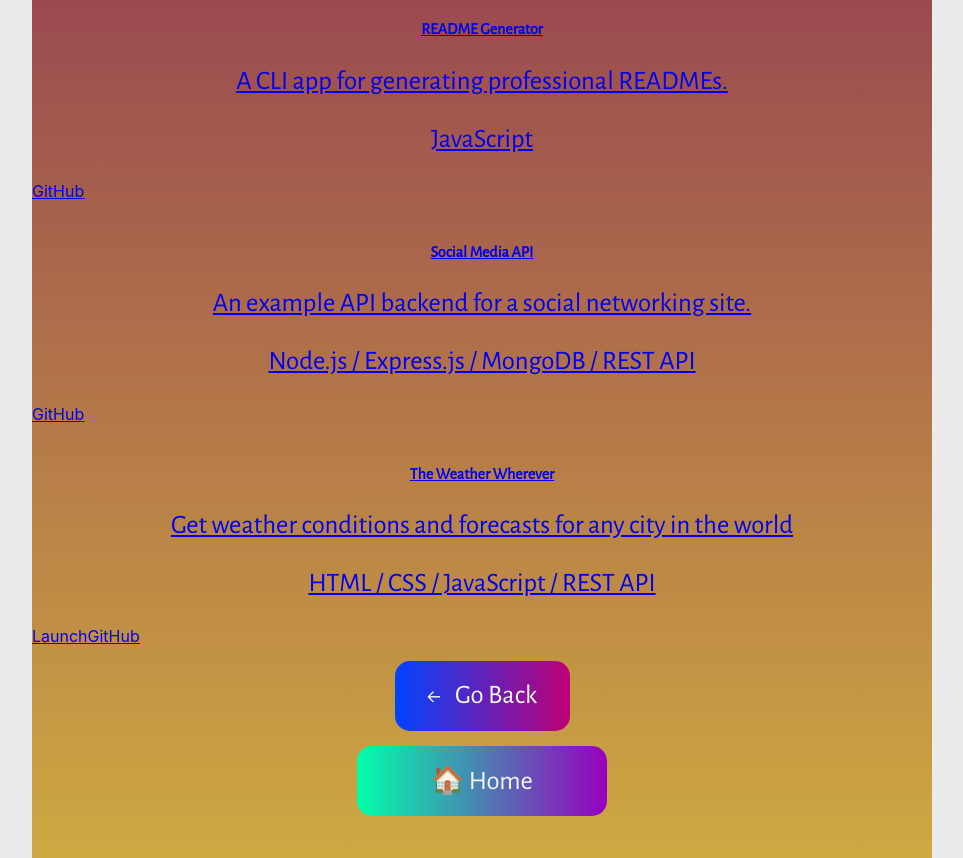
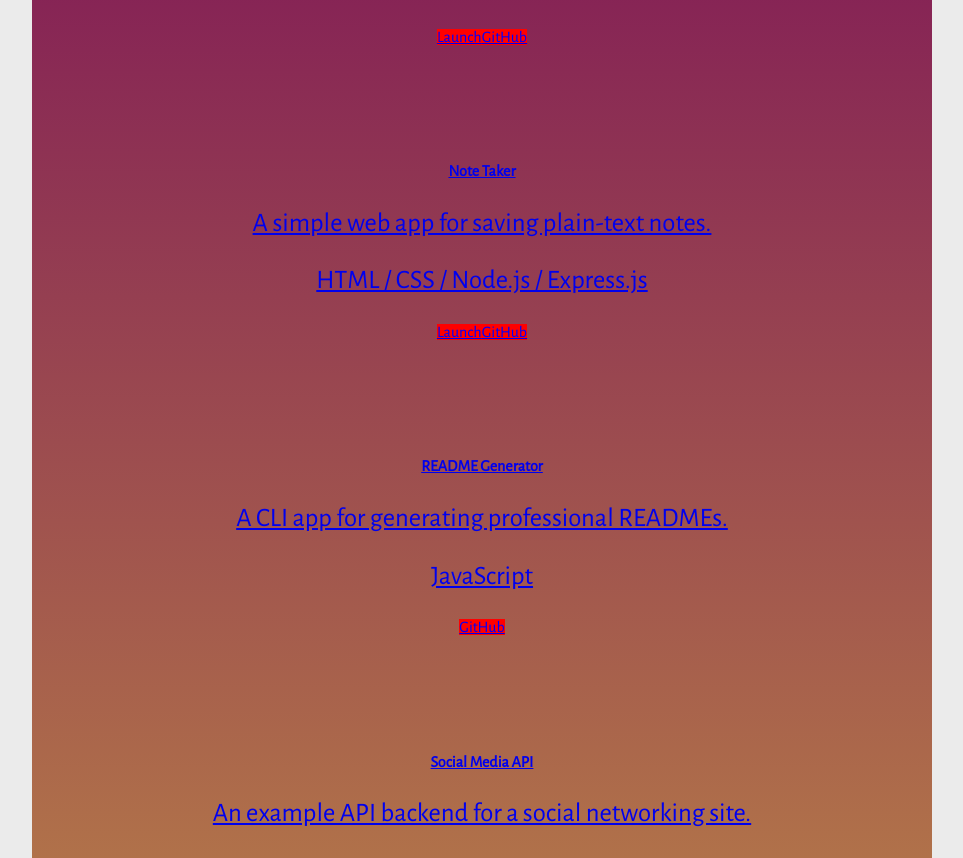
Before and after one commit to Sumtwelve/portfolio, a React (Create React App) app: page /dev in a window 1280 px wide. Shown: the part 1914-2772 px from the top of the page, without its empty margins (158-1121 px from the left). Built offline with nearby package versions, Linux system fonts and the light colour scheme; the HTML template or start-up script is replaced by a standard one; a web font is replaced by a local one.

Commit message:
begin styling webdev cards

```diff
--- a/src/App.css
+++ b/src/App.css
@@ -29,6 +29,58 @@ body {
 
 #root {
     height: 100%;
+}
+
+
+
+
+  /************************/
+ /* HEADER STYLING BELOW */
+/************************/
+
+.header {
+    display: flex;
+    align-items: center;
+    max-height: 125px;
+}
+
+.banner-wrapper {
+    height: 125px;
+    width: 100%;
+    background-image:
+        linear-gradient(to right, #000, rgba(0,0,0,0) 60%),
+        url('../public/images/banner.jpg');
+    background-size: cover;
+}
+.banner-img {
+    height: 100%;
+    z-index: -2;
+}
+
+.avatar-img {
+    position: absolute;
+    right: 20px;
+    height: 90px;
+    border: 5px solid white;
+    border-radius: 50%;
+    box-shadow: 0 5px 10px #000;
+}
+.hello {
+    display: none;
+    position: absolute;
+    right: 130px;
+    background-color: white;
+    font-family: sans-serif;
+    font-size: 20pt;
+    padding: 6px 12px 6px 12px;
+    border-radius: 10px;
+}
+.avatar-img:hover + span {
+    display: initial;
+}
+
+.avatar-img-body-home {
+    display: none;
 }
 
 h1 {
@@ -66,36 +118,18 @@ h2 {
 
 h3,
 h4,
-p {
+p,
+a {
     font-family: 'Alegreya Sans';
     text-align: center;
 }
 
-.back-btn,
-.home-btn {
-    display: block;
-    z-index: 0;
-    font-size: 20pt;
-    text-shadow: none;
-    font-family: 'Alegreya Sans', sans-serif;
-    color: whitesmoke;
-    background: -webkit-linear-gradient(0deg, #0044ff, #be0075);
-    width: 175px;
-    margin: 15px auto;
-    border-radius: 15px;
-    transition: all 1.1s ease;
-}
-.back-btn:hover,
-.home-btn:hover {
-    transform: scale(1.05);
-    filter: hue-rotate(100deg);
-    box-shadow: 5px 5px rgba(0, 0, 0, 0.8);
-}
 
-.home-btn {
-    background: -webkit-linear-gradient(0deg, #00ffaa, #9800be);
-    width: 250px;
-}
+
+
+  /************************/
+ /* NAVBAR STYLING BELOW */
+/************************/
 
 .menu-header {
     display: none;
@@ -124,7 +158,8 @@ button {
     z-index: -1;
 }
 
-nav a:hover button {
+nav a:hover button,
+.btn-behind:hover + button {
     transform: translateY(15px);
 }
 
@@ -196,62 +231,44 @@ nav a:hover button {
 }
 
 
+
+
+  /*****************************/
+ /* PAGE-BOTTOM STYLING BELOW */
+/*****************************/
+
+.back-btn,
+.home-btn {
+    display: block;
+    z-index: 0;
+    font-size: 20pt;
+    text-shadow: none;
+    font-family: 'Alegreya Sans', sans-serif;
+    color: whitesmoke;
+    background: -webkit-linear-gradient(0deg, #0044ff, #be0075);
+    width: 175px;
+    margin: 15px auto;
+    border-radius: 15px;
+    transition: all 1.1s ease;
+}
+.back-btn:hover,
+.home-btn:hover {
+    transform: scale(1.05);
+    filter: hue-rotate(100deg);
+    box-shadow: 5px 5px rgba(0, 0, 0, 0.8);
+}
+
+.home-btn {
+    background: -webkit-linear-gradient(0deg, #60d4d4, #9800be);
+    width: 250px;
+}
+
+
+
+
   /**************************/
  /* HOMEPAGE STYLING BELOW */
 /**************************/
-
-
-.header {
-    display: flex;
-    align-items: center;
-    max-height: 125px;
-}
-
-.banner-wrapper {
-    height: 125px;
-    width: 100%;
-    background-image:
-        linear-gradient(to right, #000, rgba(0,0,0,0) 60%),
-        url('../public/images/banner.jpg');
-    background-size: cover;
-}
-.banner-img {
-    height: 100%;
-    z-index: -2;
-}
-
-.avatar-img {
-    position: absolute;
-    right: 20px;
-    height: 90px;
-    border: 5px solid white;
-    border-radius: 50%;
-    box-shadow: 0 5px 10px #000;
-}
-.hello {
-    display: none;
-    position: absolute;
-    right: 130px;
-    background-color: white;
-    font-family: sans-serif;
-    font-size: 20pt;
-    padding: 6px 12px 6px 12px;
-    border-radius: 10px;
-}
-.avatar-img:hover + span {
-    display: initial;
-}
-
-.avatar-img-body-home {
-    display: none;
-}
-
-.divider-line {
-    display: inline-block;
-    height: 40vh;
-    margin: 0 4vw;
-    border-right: 1px solid #a3a3a3;
-}
 
 .homepage h2 {
     color: #383838;
@@ -305,6 +322,7 @@ nav a:hover button {
 
 
 
+
   /*************************************/
  /* ALL SUBPAGE DEFAULT STYLING BELOW */
 /*************************************/
@@ -326,7 +344,7 @@ nav a:hover button {
     font-size: clamp(18pt, 4vw, 20pt);
 }
 .subpage-main p a {
-    color: #00eecc;
+    color: #6dffe7;
 }
 
 .subpage-main h2 {
@@ -364,6 +382,39 @@ nav a:hover button {
             #d3b140);
 }
 
+.work-card {
+    position: relative;
+    margin: 20px 20px 75px 20px;
+}
+
+.work-card-body {
+    background-color: rgb(0, 255, 34);
+    height: 100%;
+    padding: 10px;
+    border-radius: 25px;
+    z-index: 2;
+}
+
+.work-card a {
+    text-decoration: none;
+    color: blue;
+    background-color: red;
+}
+.work-card a:visited {
+    color: blue;
+}
+
+.work-card a.visit-link {
+    position: absolute;
+    right: 0;
+    bottom: -45px;
+    width: 10vw;
+    background-color: white;
+    padding: 40px 0 10px 0;
+    border-radius: 0 0 10px 10px;
+    /* z-index: -1; */
+}
+
 
 
 
@@ -386,6 +437,7 @@ nav a:hover button {
             #1e6f83,
             #d3255f);
 }
+
 
 
 
@@ -419,11 +471,30 @@ footer {
     width: 100%;
     padding: 10px 0;
     margin-top: 50px;
+    z-index: 5;
 }
 
 
 
+
+  /***********************************/
+ /* MOBILE BREAKPOINT STYLING BELOW */
+/***********************************/
+
+
 @media screen and (max-width: 700px) {
+
+    h1 {
+        filter:
+            drop-shadow(3px 0 #000)
+            drop-shadow(1px 0 #000)
+            drop-shadow(-3px 0 #000)
+            drop-shadow(-1px 0 #000)
+            drop-shadow(0 3px #000)
+            drop-shadow(0 1px #000)
+            drop-shadow(0 -3px #000)
+            drop-shadow(0 -1px #000);
+    }
 
     .menu-display {
         display: initial;
```
